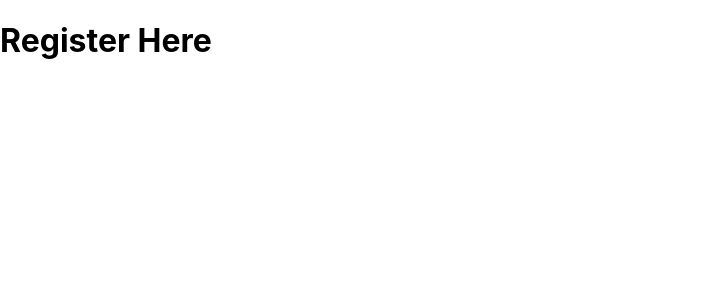
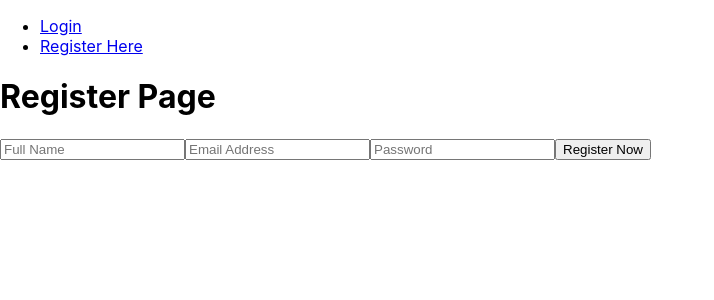
Before and after one commit to ConnorR22/Trello-Clone, a React (Create React App) app in the folder trello-clone/: page /register in a window 1280 px wide. Shown: the top 300 px of the page, without its empty margins (0-714 px from the left). Built offline with nearby package versions, Linux system fonts and the light colour scheme.

Commit message:
updates to pages and stylings

```diff
--- a/trello-clone/src/App.js
+++ b/trello-clone/src/App.js
@@ -2,22 +2,24 @@ import {Route, Switch} from "react-router-dom"
 import Registration from "./pages/Register";
 import Loginpage from "./pages/Login";
 import Home from "./pages/Home";
+import Navbar from "./stylings/NavBar";
 function App() {
 
   return (
+    <div>
+    <Navbar/>
     <Switch>
-      <Route path="/login">
+      <Route path={["/", "/login"]} exact>
         <Loginpage/>
       </Route>
-
+      <Route path="/home">
+        <Home/>
+      </Route>
       <Route path="/register">
         <Registration/>
       </Route>
-
-      <Route path="/home">
-        <Home/>
-      </Route>
     </Switch>
+    </div>
   );
 }
 
--- a/trello-clone/src/pages/Register.js
+++ b/trello-clone/src/pages/Register.js
@@ -1,7 +1,13 @@
+import Registerform from "../stylings/Registrationform";
+import React, {useRef} from 'react';
+
 function Registration(){
   return (
+  <div>
+    <h1> Register Page</h1>
+      <Registerform/>
+  </div>
 
-    <h1> Register Here</h1>
   );
 
 }
--- /dev/null
+++ b/trello-clone/src/stylings/NavBar.js
@@ -0,0 +1,15 @@
+import {Link} from "react-router-dom"
+
+function Navbar(){
+
+    return(
+
+        <ul>
+            <li><Link to="/login">Login</Link></li>
+            <li><Link to="/register">Register Here</Link></li>
+        </ul>
+
+
+    );
+}
+export default Navbar;
--- /dev/null
+++ b/trello-clone/src/stylings/Registrationform.js
@@ -0,0 +1,23 @@
+import React, { useRef } from 'react';
+
+function Registerform(){
+   const fullNameRef = useRef();
+   const emailRef = useRef();
+   const passwordRef = useRef();
+
+   function submitHandler(event){
+      event.preventDefault();
+   }
+
+   return (
+
+       <form onSubmit={submitHandler}>
+        <input type="text" required placeholder="Full Name" ref={fullNameRef}/>
+        <input type="email" required placeholder="Email Address" ref={emailRef}/>
+        <input type="password" required placeholder="Password" ref={passwordRef}/>
+        <button> Register Now </button>
+       </form>
+    );
+
+  }
+  export default Registerform;
```
Also changed, not shown: trello-clone/src/stylings/login.css (renamed from trello-clone/src/css/login.css).
